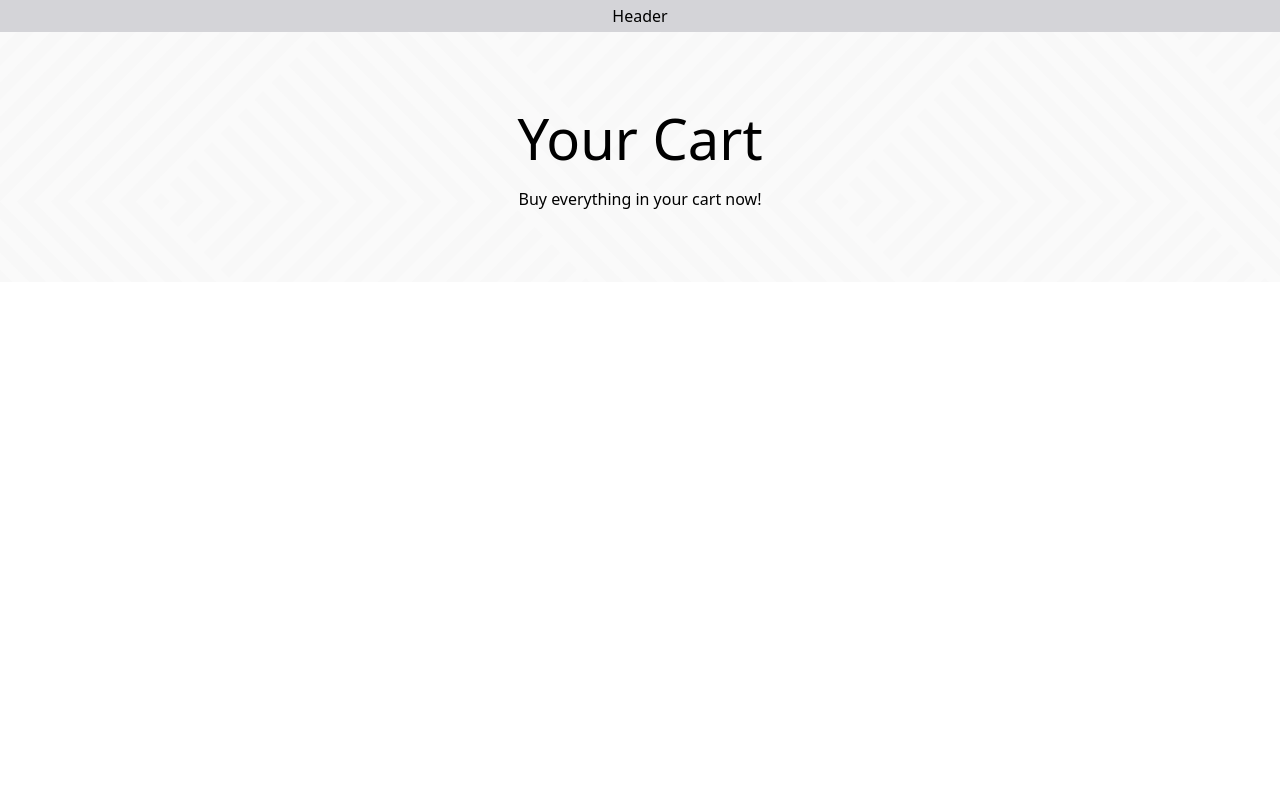
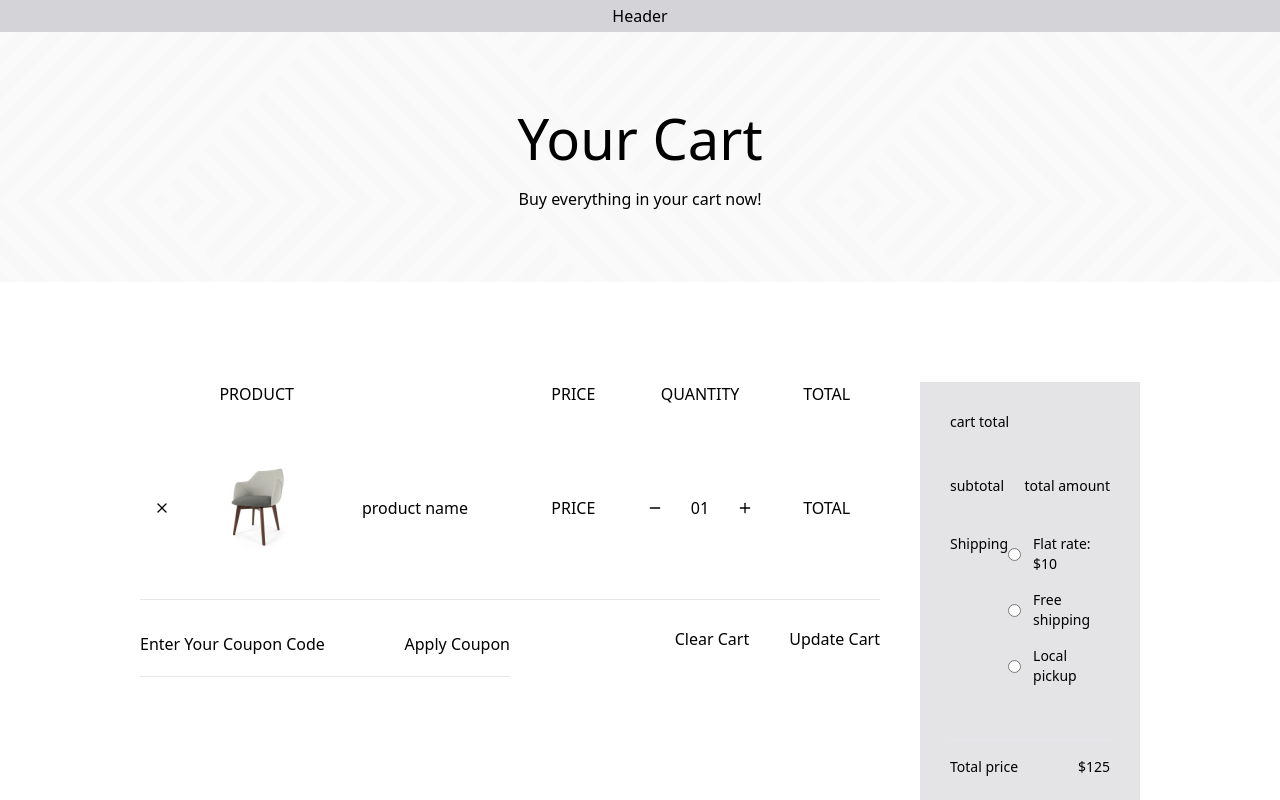
Before and after one commit to bimaap/fw9-parabot-frontend, a Next.js app: page /cart in a window 1280 px wide. Shown: the top 800 px of the page. Built offline with nearby package versions, Linux system fonts and the light colour scheme.

Commit message:
feat: cart

```diff
--- a/pages/cart.js
+++ b/pages/cart.js
@@ -1,16 +1,89 @@
 import Header from '../components/Header';
 import Footer from '../components/Footer';
+import { FiX,FiPlus,FiMinus } from 'react-icons/fi';
+import Image from 'next/image';
 
 export default function Cart(){
     return(
         <>
             <Header />
             <div>
-                <div className='bg-cart flex-col absolute pt-[74px] pr-[521] pb-[74px] pl-[521]'>
+                <div className='bg-cart flex-col pt-[74px] pr-[521] pb-[74px] pl-[521]'>
                     <h className='cart-text mb-5 flex items-center justify-center'>Your Cart</h>
                     <h4 className='cart-text2 flex items-center justify-center'>Buy everything in your cart now!</h4>
                 </div>
-                <div>Items</div>
+                <div className='grid grid-cols-4 pt-[100px] pr-[140px] pb-[120px] pl-[140px] gap-10'>
+                    <div className='col-span-3'>
+                        <div className='grid grid-cols-12  gap-5'>
+                            <div className='col-span-1'></div>
+                            <p className='col-span-2 text-center'>PRODUCT</p>
+                            <div className='col-span-3'></div>
+                            <p className='col-span-2 text-center'>PRICE</p>
+                            <p className='col-span-2 text-center'>QUANTITY</p>
+                            <p className='col-span-2 text-center'>TOTAL</p>
+                        </div>
+                        <div className='grid grid-cols-12 mt-[60px] mb-[50px] gap-5'>
+                            <div className='col-span-1 flex items-center justify-center'><button><FiX /></button></div>
+                            <div className='col-span-2 flex items-center justify-center'><Image src={'/images/cart-chair1.png'} alt={'chair'} width={69} height={83}/></div>
+                            <div className='col-span-3 flex items-center justify-center'>product name</div>
+                            <div className='col-span-2 flex items-center justify-center'><p>PRICE</p></div>
+                            <div className='col-span-2 flex flex-row justify-between items-center'>
+                                <button><FiMinus/></button>
+                                01
+                                <button><FiPlus/></button>
+                            </div>
+                            <div className='col-span-2 flex items-center justify-center'><p>TOTAL</p></div>
+                        </div>
+                        <hr/>
+                        <div className='grid grid-cols-2'>
+                            <div className='mt-8 items-end'>
+                                <div className='flex flex-row justify-between'>
+                                    <button>Enter Your Coupon Code</button>
+                                    <button>Apply Coupon</button>
+                                </div>
+                                <hr className='mt-5'/>
+                            </div>
+                            <div className='flex justify-end gap-10'>
+                                <button>Clear Cart</button>
+                                <button>Update Cart</button>
+                            </div>
+                        </div>
+                    </div>
+                    <div className='bg-zinc-200'>
+                        <div className='p-[30px]'>
+                            <div className='text-sm mb-[44px]'>cart total</div>
+                            <div className='flex justify-between mb-[38px]'>
+                                <p className='text-sm'>subtotal</p>
+                                <p className='text-sm flex justify-end'>total amount</p>
+                            </div>
+                            <div className='flex justify-between mb-[38px]'>
+                                <div className='text-sm '>Shipping</div>
+                                <div>
+                                    <div className='flex justify-between items-center mb-[16px] gap-3'>
+                                        <input type='radio' id='html' name='fav_language' value='HTML'/>
+                                        <label htmlFor='html' className='text-sm'>Flat rate: $10</label>
+                                    </div>
+                                    <div className='flex justify-between items-center mb-[16px] gap-3'>
+                                        <input type='radio' id='html' name='fav_language' value='HTML'/>
+                                        <label htmlFor='html' className='text-sm'>Free shipping</label>
+                                    </div>
+                                    <div className='flex justify-between items-center mb-[16px] gap-3'>
+                                        <input type='radio' id='html' name='fav_language' value='HTML'/>
+                                        <label htmlFor='html' className='text-sm'>Local pickup</label>
+                                    </div>
+                                </div>
+                            </div>
+                            <hr className='mb-[16px]'/>
+                            <div className='flex justify-between mb-[51px]'>
+                                <div className='text-sm'>Total price</div>
+                                <div className='text-sm flex justify-end'>$125</div>
+                            </div>
+                        </div>
+                        <a href='#' className='bg-black pt-[24px] pl-[105px] pr-[115px] pb-[24px] text-white'>
+                        Procced To Check Out
+                        </a>
+                    </div>
+                </div>
             </div>
             <Footer />
         </>
```
Also changed, not shown: public/images/cart-chair1.png (added).
